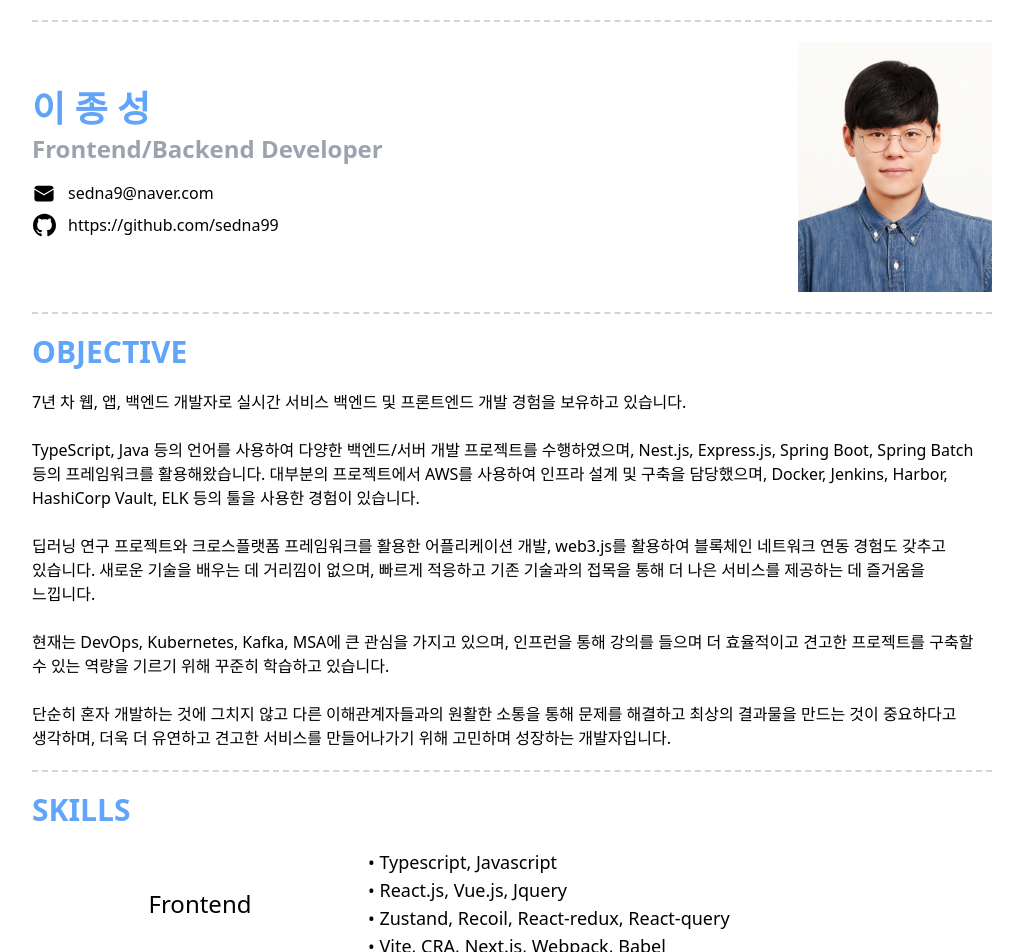
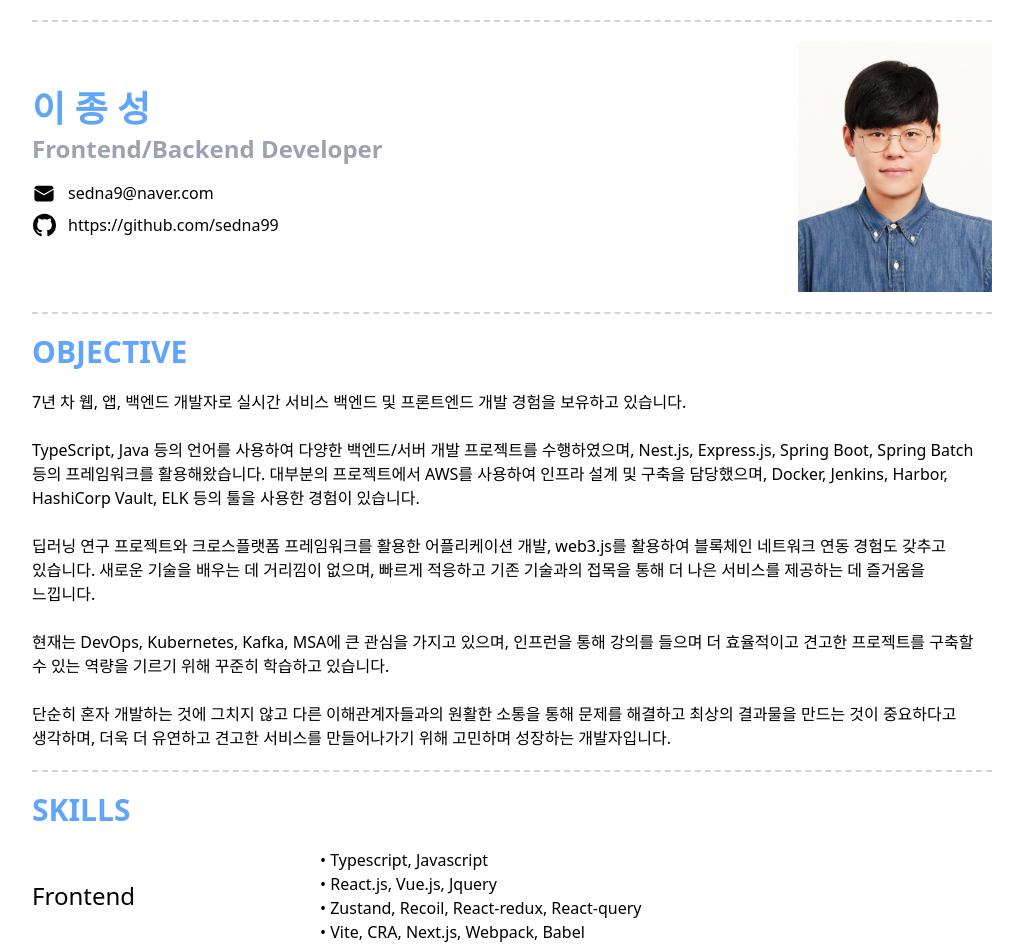
Before and after one commit to sedna99/portfolio, a React (Vite) app: page / in a window 1280 px wide. Shown: the top 952 px of the page, without its empty margins (128-1151 px from the left). Built offline with nearby package versions, Linux system fonts and the light colour scheme.

Commit message:
Fix: 스킬의 앞부분 정렬 변경 및 deploy.yml 삭제

```diff
--- a/src/sections/Skills.tsx
+++ b/src/sections/Skills.tsx
@@ -42,8 +42,8 @@
 const SkillCard = ({ title, skills, isLast }: SkillCardProps) => {
   return (
     <div className={`flex flex-wrap items-center justify-between ${!isLast ? "mb-5" : ""}`}>
-      <div className="flex items-center justify-center text-2xl w-[35%]">{title}</div>
-      <div className="w-[65%] text-lg">
+      <div className="flex items-center text-2xl w-[30%]">{title}</div>
+      <div className="w-[70%] text-md">
         {skills.map((skill, index) => (
           <p key={index}>
             • {skill}
```
